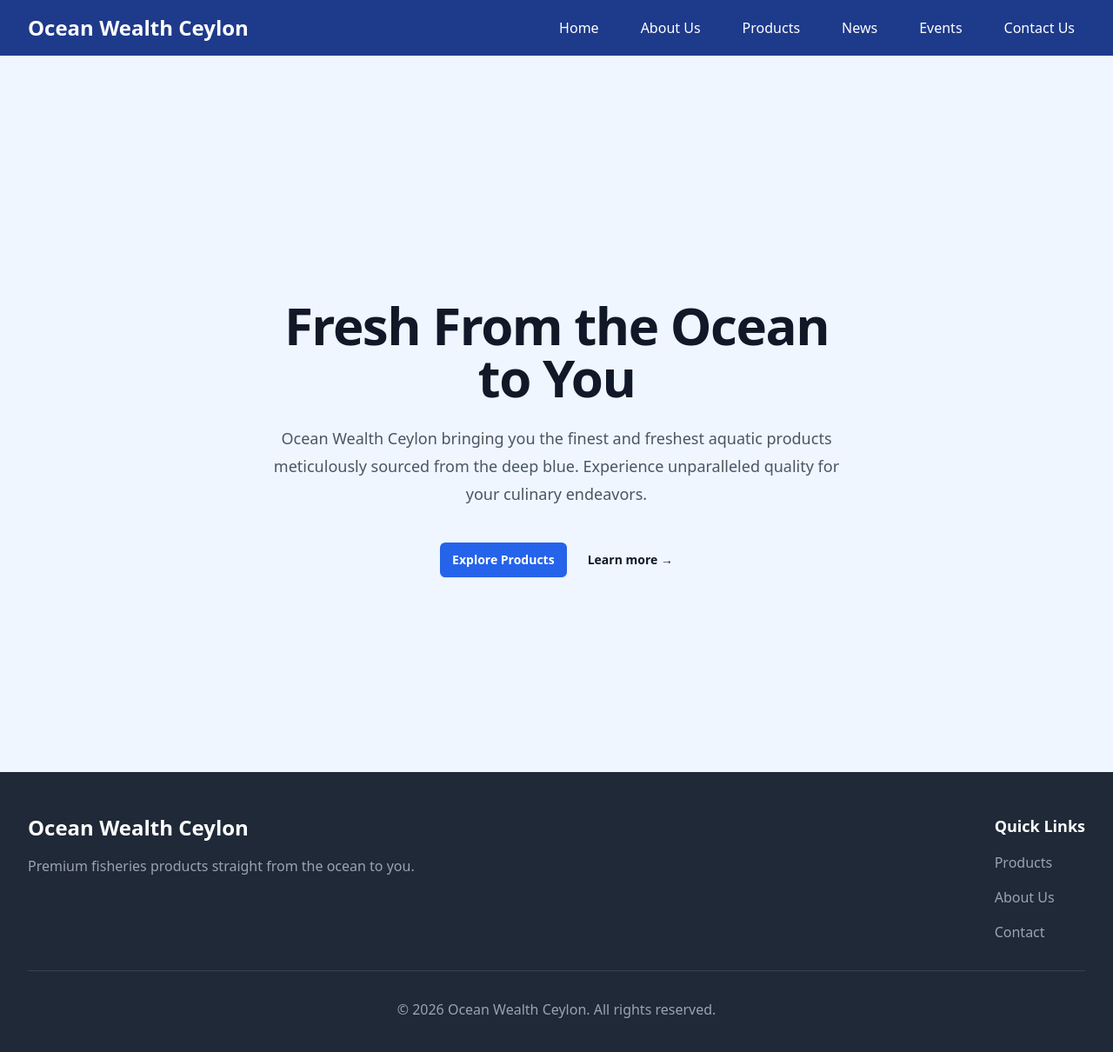
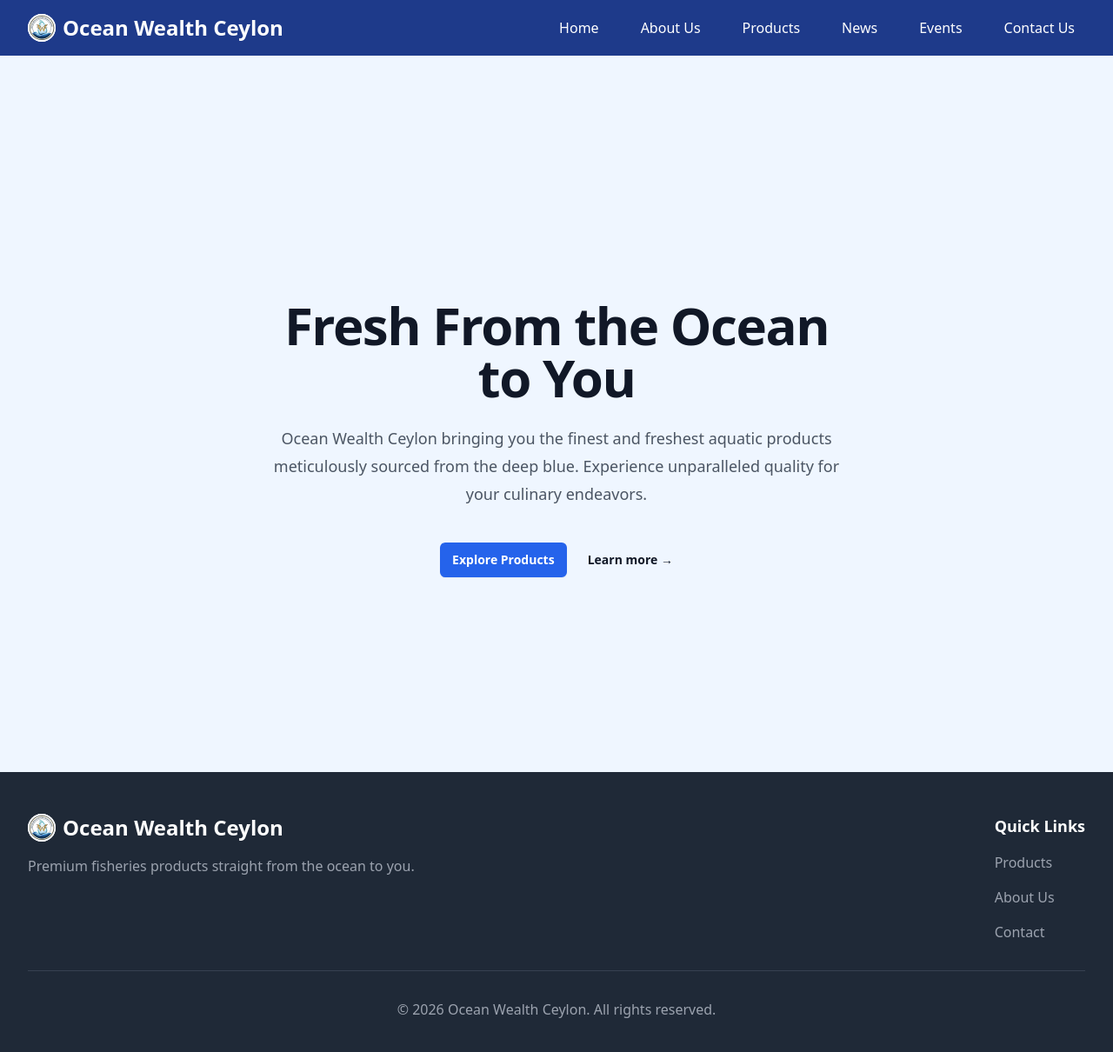
Before and after one commit to BWeera/Ocean-Wealth-Ceylon, a Next.js app: page / in a window 1280 px wide. Shown: the top 1210 px of the page at 87% size. Built offline with nearby package versions, Linux system fonts and the light colour scheme.

Commit message:
logo updated

```diff
--- a/src/components/Footer.tsx
+++ b/src/components/Footer.tsx
@@ -1,10 +1,18 @@
+import Image from 'next/image'
+
 export default function Footer() {
   return (
     <footer className="bg-gray-800 text-white mt-auto">
       <div className="max-w-7xl mx-auto py-12 px-4 sm:px-6 lg:px-8">
         <div className="flex flex-col md:flex-row justify-between">
           <div className="mb-6 md:mb-0">
-            <h2 className="text-2xl font-bold mb-4">Ocean Wealth Ceylon</h2>
+            <div className="flex items-center gap-2 mb-4">
+              <div className="relative w-8 h-8 rounded-full overflow-hidden bg-white flex items-center justify-center flex-shrink-0">
+                <span className="text-gray-800 text-xs font-black leading-none">OWC</span>
+                <Image src="/logo.png" alt="Ocean Wealth Ceylon Logo" layout="fill" objectFit="contain" />
+              </div>
+              <h2 className="text-2xl font-bold">Ocean Wealth Ceylon</h2>
+            </div>
             <p className="text-gray-400">Premium fisheries products straight from the ocean to you.</p>
           </div>
           <div>
--- a/src/components/Navbar.tsx
+++ b/src/components/Navbar.tsx
@@ -1,13 +1,18 @@
 import Link from 'next/link'
+import Image from 'next/image'
 
 export default function Navbar() {
   return (
     <nav className="bg-blue-900 text-white shadow-lg">
       <div className="max-w-7xl mx-auto px-4 sm:px-6 lg:px-8">
         <div className="flex justify-between h-16 items-center">
-          <div className="flex-shrink-0 font-bold text-2xl">
-            <Link href="/">Ocean Wealth Ceylon</Link>
-          </div>
+          <Link href="/" className="flex-shrink-0 font-bold text-2xl flex items-center gap-2 cursor-pointer hover:opacity-90 transition-opacity">
+            <div className="relative w-8 h-8 rounded-full overflow-hidden bg-white flex items-center justify-center">
+              <span className="text-blue-900 text-xs font-black leading-none">OWC</span>
+              <Image src="/logo.png" alt="Ocean Wealth Ceylon Logo" layout="fill" objectFit="contain" />
+            </div>
+            <span>Ocean Wealth Ceylon</span>
+          </Link>
           <div className="hidden md:block">
             <div className="ml-10 flex items-baseline space-x-6">
               <Link href="/" className="hover:text-blue-200 px-3 py-2 rounded-md font-medium">Home</Link>
```
Also changed, not shown: public/logo.png (added).
